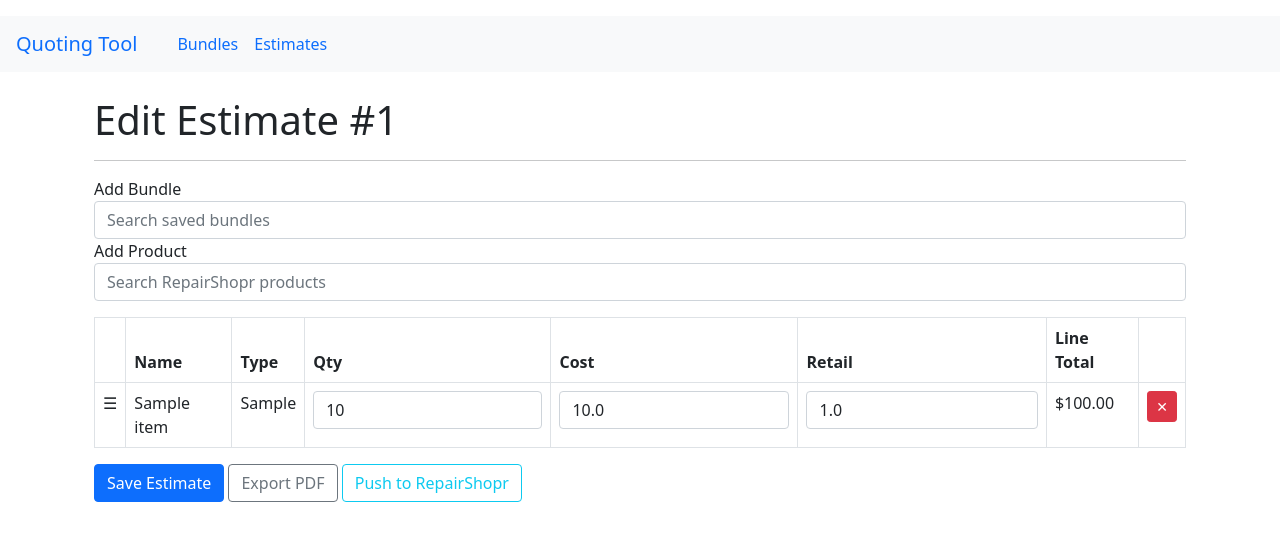
After one commit to razenoth/bundles, a Flask app: page /estimates/1/edit in a window 1280 px wide. The commit adds this page. Shown: the top 541 px of the page. Run offline with Flask 3, Linux system fonts and the light colour scheme; tables that the repository leaves empty hold one stand-in row (values such as "Sample post").

Commit message:
Enhance RepairShopr live‐search: include description, cost & retail; fix query param

```diff
--- a/app/estimates/routes.py
+++ b/app/estimates/routes.py
@@ -1,13 +1,17 @@
 from flask import Blueprint, render_template, request, jsonify, url_for, redirect, flash
 from app import db
 from app.models import Estimate, EstimateItem, Bundle
-from app.estimates.utils import search_products, clone_bundle_to_items
+from app.estimates.utils import (
+    search_products,
+    search_customers_util,
+    clone_bundle_to_items
+)
 
-bp = Blueprint('estimates', __name__, template_folder='templates/estimates')
+bp = Blueprint('estimates', __name__)  # will use app/templates/estimates/*.html
 
 @bp.route('/')
 def list_estimates():
-    ests = Estimate.query.all()
+    ests = Estimate.query.order_by(Estimate.id.desc()).all()
     return render_template('estimates/list.html', estimates=ests)
 
 @bp.route('/<int:estimate_id>')
@@ -20,35 +24,75 @@ def delete_estimate(estimate_id):
     est = Estimate.query.get_or_404(estimate_id)
     db.session.delete(est)
     db.session.commit()
-    flash('Estimate deleted','success')
+    flash('Estimate deleted', 'success')
     return redirect(url_for('estimates.list_estimates'))
+
+@bp.route('/create', methods=['GET'])
+def create_estimate():
+    """Auto-create an empty draft and redirect to its edit form."""
+    est = Estimate(
+        customer_id      = None,
+        customer_name    = '',
+        customer_address = '',
+        status           = 'draft'
+    )
+    db.session.add(est)
+    db.session.commit()
+    return redirect(url_for('estimates.edit_estimate', estimate_id=est.id))
+
+@bp.route('/<int:estimate_id>/edit', methods=['GET', 'POST'])
+def edit_estimate(estimate_id):
+    est = Estimate.query.get_or_404(estimate_id)
+    if request.method == 'POST':
+        data = request.get_json() or request.form
+        est.customer_id      = data['customer_id']
+        est.customer_name    = data['customer_name']
+        est.customer_address = data.get('customer_address')
+        est.status           = data.get('status', est.status)
+        db.session.commit()
+        return jsonify(success=True)
+    return render_template('estimates/form.html', estimate=est)
+
+@bp.route('/search-customer')
+def search_customer():
+    q = request.args.get('q', '')
+    results = search_customers_util(q)
+    return jsonify(customers=results)
 
 @bp.route('/search')
 def search_for_items():
-    q = request.args.get('q','')
-    prods = search_products(q)
+    q = request.args.get('q', '')
+    prods   = search_products(q)
     bundles = Bundle.query.filter(Bundle.name.ilike(f'%{q}%')).all()
-    b_list = [{'id':b.id,'name':b.name,'type':'bundle'} for b in bundles]
-    return jsonify({'products':prods,'bundles':b_list})
+    b_list  = [{'id': b.id, 'name': b.name, 'type': 'bundle'} for b in bundles]
+    return jsonify({'products': prods, 'bundles': b_list})
 
 @bp.route('/<int:estimate_id>/add-item', methods=['POST'])
 def add_estimate_item(estimate_id):
     data = request.get_json()
-    est = Estimate.query.get_or_404(estimate_id)
-    if data.get('type')=='bundle':
+    est  = Estimate.query.get_or_404(estimate_id)
+
+    if data.get('type') == 'bundle':
         bundle = Bundle.query.get_or_404(data['id'])
-        items = clone_bundle_to_items(bundle, est)
+        items  = clone_bundle_to_items(bundle, est)
         db.session.add_all(items)
-    else:
-        prod = search_products(data.get('name',''))[0]
-        db.session.add(EstimateItem(
-            estimate_id=est.id,
-            description=prod['name'],
-            quantity=1,
-            unit_price=prod['unit_price']
-        ))
+        db.session.commit()
+        return jsonify(success=True, added=[i.id for i in items])
+
+    it = EstimateItem(
+        estimate_id = estimate_id,
+        type        = data['type'],
+        object_id   = data['id'],
+        name        = data['name'],
+        description = data.get('description'),
+        quantity    = data.get('quantity', 1),
+        unit_price  = data.get('unit_price', 0.0),
+        retail      = data.get('retail', data.get('unit_price', 0.0)),
+        notes       = data.get('notes', '')
+    )
+    db.session.add(it)
     db.session.commit()
-    return jsonify(success=True)
+    return jsonify(item_id=it.id, success=True)
 
 @bp.route('/<int:estimate_id>/remove-item/<int:item_id>', methods=['POST'])
 def remove_estimate_item(estimate_id, item_id):
@@ -60,9 +104,10 @@ def remove_estimate_item(estimate_id, item_id):
 @bp.route('/<int:estimate_id>/update-item/<int:item_id>', methods=['POST'])
 def update_estimate_item(estimate_id, item_id):
     data = request.get_json()
-    it = EstimateItem.query.get_or_404(item_id)
+    it   = EstimateItem.query.get_or_404(item_id)
     it.quantity   = data.get('quantity', it.quantity)
     it.unit_price = data.get('unit_price', it.unit_price)
+    it.retail     = data.get('retail', it.retail)
     it.notes      = data.get('notes', it.notes)
     db.session.commit()
     return jsonify(success=True)
--- a/app/templates/bundles/edit.html
+++ b/app/templates/bundles/edit.html
@@ -54,7 +54,7 @@
       </td>
       <td>
         <input type="text" name="cost" class="form-control"
-               value="{{ "{:.2f}".format(item.cost) }}">
+               value="{{ "{:.2f}".format(item.unit_price) }}">
       </td>
       <td>
         <input type="text" name="retail" class="form-control"
--- /dev/null
+++ b/app/templates/estimates/form.html
@@ -0,0 +1,101 @@
+{% extends 'base.html' %}
+{% block content %}
+<div class="container mt-4" data-estimate-id="{{ estimate.id if estimate else '' }}">
+  <h1>
+    {% if estimate %}Edit Estimate #{{ estimate.id }}
+    {% else %}New Estimate{% endif %}
+  </h1>
+
+  <!-- Customer & status fields omitted for brevity -->
+
+  <hr>
+
+  <!-- Bundle search -->
+  <div class="form-group position-relative">
+    <label for="bundle-search">Add Bundle</label>
+    <input
+      type="text"
+      id="bundle-search"
+      class="form-control"
+      placeholder="Search saved bundles"
+      autocomplete="off"
+    >
+    <div
+      id="bundle-suggestions"
+      class="list-group position-absolute w-100"
+      style="z-index:1000;"
+    ></div>
+  </div>
+
+  <!-- Product search -->
+  <div class="form-group position-relative">
+    <label for="product-search">Add Product</label>
+    <input type="text" id="product-search" class="form-control"
+           placeholder="Search RepairShopr products" autocomplete="off">
+    <div id="product-suggestions" class="list-group"></div>
+  </div>
+
+  <!-- Line items with drag-and-drop -->
+  <table class="table table-bordered mt-3" id="items-table">
+    <thead>
+      <tr>
+        <th></th>
+        <th>Name</th>
+        <th>Type</th>
+        <th>Qty</th>
+        <th>Cost</th>
+        <th>Retail</th>
+        <th>Line Total</th>
+        <th></th>
+      </tr>
+    </thead>
+    <tbody id="items-body">
+      {% if estimate %}
+        {% for it in estimate.items %}
+        <tr data-item-id="{{ it.id }}" class="draggable">
+          <td class="drag-handle">☰</td>
+          <td>{{ it.name }}</td>
+          <td>{{ it.type }}</td>
+          <td><input type="number" class="form-control qty" value="{{ it.quantity }}"></td>
+          <td><input type="number" class="form-control unit-price" step="0.01" value="{{ it.unit_price }}"></td>
+          <td><input type="number" class="form-control retail" step="0.01" value="{{ it.retail }}"></td>
+          <td class="line-total">${{ '%.2f'|format(it.quantity * it.unit_price) }}</td>
+          <td>
+            {% if it.type=='bundle' %}
+            <button class="btn btn-sm btn-link toggle-bundle">Show/Hide Items</button>
+            {% endif %}
+            <button class="btn btn-sm btn-danger remove-item">✕</button>
+          </td>
+        </tr>
+        {% if it.type=='bundle' %}
+        {% for sub in it.bundle_items %}
+        <tr data-parent-id="{{ it.id }}" class="bundle-item draggable">
+          <td class="drag-handle">☰</td>
+          <td class="pl-4">{{ sub.name }}</td>
+          <td>item</td>
+          <td><input type="number" class="form-control qty" value="{{ sub.quantity }}"></td>
+          <td><input type="number" class="form-control unit-price" step="0.01" value="{{ sub.unit_price }}"></td>
+          <td><input type="number" class="form-control retail" step="0.01" value="{{ sub.retail }}"></td>
+          <td class="line-total">${{ '%.2f'|format(sub.quantity * sub.unit_price) }}</td>
+          <td><button class="btn btn-sm btn-danger remove-item">✕</button></td>
+        </tr>
+        {% endfor %}
+        {% endif %}
+        {% endfor %}
+      {% endif %}
+    </tbody>
+    <tfoot>
+      <!-- totals rows unchanged -->
+    </tfoot>
+  </table>
+
+  <!-- Save/Export/Push buttons unchanged -->
+  <div class="mt-3">
+    <button id="save-estimate" class="btn btn-primary">Save Estimate</button>
+    <button id="export-pdf"   class="btn btn-outline-secondary">Export PDF</button>
+    <button id="push-rs"      class="btn btn-outline-info">Push to RepairShopr</button>
+  </div>
+</div>
+
+<script src="{{ url_for('static', filename='js/estimates.js') }}"></script>
+{% endblock %}
--- a/run.py
+++ b/run.py
@@ -1,6 +1,8 @@
-from app import create_app
+from app import create_app, db
+from flask_migrate import Migrate
 
 app = create_app()
+migrate = Migrate(app, db)
 
 if __name__ == '__main__':
     app.run(host='0.0.0.0')
--- a/static/js/estimates.js
+++ b/static/js/estimates.js
@@ -1,48 +1,247 @@
-document.addEventListener('DOMContentLoaded', ()=>{
-  const searchInput = document.querySelector('#item-search');
-  const resultsList = document.querySelector('#search-results');
-  const itemsTable  = document.querySelector('#line-items tbody');
+// static/js/estimates.js
+document.addEventListener('DOMContentLoaded', () => {
+  const estId = document.querySelector('[data-estimate-id]').dataset.estimateId;
 
-  searchInput.addEventListener('input', async e => {
-    const q = e.target.value;
-    if (!q) { resultsList.innerHTML=''; return; }
-    const res = await fetch(`/estimates/search?q=${encodeURIComponent(q)}`);
-    const {products, bundles} = await res.json();
-    resultsList.innerHTML = '';
-    for(let item of [...products, ...bundles]){
-      let li = document.createElement('li');
-      li.className = 'list-group-item';
-      li.textContent = item.name;
-      li.dataset.id   = item.id;
-      li.dataset.type = item.type;
-      resultsList.append(li);
+  // Debounce helper
+  function debounce(fn, delay = 300) {
+    let timer;
+    return (...args) => {
+      clearTimeout(timer);
+      timer = setTimeout(() => fn(...args), delay);
+    };
+  }
+
+  // --- Save button (PATCH existing estimate) ---
+  document.getElementById('save-estimate').addEventListener('click', async () => {
+    const payload = {
+      customer_id:      document.getElementById('customer-id').value,
+      customer_name:    document.getElementById('customer-search').value,
+      customer_address: document.getElementById('customer-address').textContent,
+      status:           document.getElementById('status').value
+    };
+    const res = await fetch(`/estimates/${estId}/edit`, {
+      method:  'POST',
+      headers: { 'Content-Type': 'application/json' },
+      body:    JSON.stringify(payload)
+    });
+    if (res.ok) {
+      alert('Estimate saved successfully');
+    } else {
+      alert('Error saving estimate');
+      console.error(await res.text());
     }
   });
 
-  resultsList.addEventListener('click', async e => {
-    if(e.target.tagName!=='LI') return;
-    await fetch(`/estimates/${estimateId}/add-item`, {
+  // --- Bundle search + delegated click ---
+  const bsIn  = document.getElementById('bundle-search');
+  const bsSug = document.getElementById('bundle-suggestions');
+  bsIn.addEventListener('input', debounce(async () => {
+    const q = bsIn.value.trim();
+    if (!q) {
+      bsSug.innerHTML = '';
+      return;
+    }
+    const res = await fetch(`/bundles/search-bundles?q=${encodeURIComponent(q)}`);
+    const { bundles } = await res.json();
+    bsSug.innerHTML = bundles.map(b => `
+      <a href="#" class="list-group-item list-group-item-action"
+         data-id="${b.id}" data-name="${b.name}">
+        ${b.name}
+      </a>
+    `).join('');
+  }));
+  bsSug.addEventListener('click', e => {
+    const a = e.target.closest('a');
+    if (!a) return;
+    e.preventDefault();
+    const data = { id: +a.dataset.id, name: a.dataset.name, type: 'bundle' };
+    addItem(data);
+    bsSug.innerHTML = '';
+    bsIn.value = '';
+  });
+
+  // --- Product search + delegated click ---
+  const psIn  = document.getElementById('product-search');
+  const psSug = document.getElementById('product-suggestions');
+  psIn.addEventListener('input', debounce(async () => {
+    const q = psIn.value.trim();
+    if (!q) {
+      psSug.innerHTML = '';
+      return;
+    }
+    const res = await fetch(`/estimates/search?q=${encodeURIComponent(q)}`);
+    const { products } = await res.json();
+    psSug.innerHTML = products.map(p => `
+      <a href="#" class="list-group-item list-group-item-action"
+         data-id="${p.id}" data-name="${p.name}"
+         data-unit_price="${p.unit_price}">
+        ${p.name}
+      </a>
+    `).join('');
+  }));
+  psSug.addEventListener('click', e => {
+    const a = e.target.closest('a');
+    if (!a) return;
+    e.preventDefault();
+    const data = {
+      id: +a.dataset.id,
+      name: a.dataset.name,
+      type: 'product',
+      unit_price: +a.dataset.unit_price,
+      retail: +a.dataset.unit_price
+    };
+    addItem(data);
+    psSug.innerHTML = '';
+    psIn.value = '';
+  });
+
+  // --- Add line item via AJAX ---
+  async function addItem(data) {
+    console.log('addItem called, estId=', estId, 'data=', data);
+    if (!estId) return;
+    const res = await fetch(`/estimates/${estId}/add-item`, {
+      method:  'POST',
+      headers: { 'Content-Type': 'application/json' },
+      body:    JSON.stringify(data)
+    });
+    if (!res.ok) return;
+    const payload = await res.json();
+    const row = await buildRow(payload, data);
+    document.getElementById('items-body').appendChild(row);
+    recalc();
+    attachDragHandlers(row);
+  }
+
+  // --- Build a new table row for the added item ---
+  async function buildRow({ item_id }, data) {
+    const tr = document.createElement('tr');
+    tr.classList.add('draggable');
+    tr.draggable = true;
+    tr.dataset.itemId = item_id;
+
+    // Drag handle
+    const dragTd = document.createElement('td');
+    dragTd.className = 'drag-handle';
+    dragTd.textContent = '☰';
+    tr.appendChild(dragTd);
+
+    // Name & type
+    for (let key of ['name', 'type']) {
+      const td = document.createElement('td');
+      td.textContent = data[key];
+      tr.appendChild(td);
+    }
+
+    // Qty, cost, retail inputs
+    for (let field of ['quantity', 'unit_price', 'retail']) {
+      const td  = document.createElement('td');
+      const inp = document.createElement('input');
+      inp.type      = 'number';
+      inp.step      = (field==='quantity' ? '1' : '0.01');
+      inp.className = 'form-control ' +
+        (field==='quantity' ? 'qty' : field.replace('_','-'));
+      inp.value     = data[field] ?? (field==='quantity' ? 1 : 0);
+      td.appendChild(inp);
+      tr.appendChild(td);
+    }
+
+    // Line total
+    const lineTd = document.createElement('td');
+    lineTd.className = 'line-total';
+    lineTd.textContent = `$${(
+      (data.quantity||1) * (data.unit_price||0)
+    ).toFixed(2)}`;
+    tr.appendChild(lineTd);
+
+    // Actions (toggle bundle / remove)
+    const actTd = document.createElement('td');
+    if (data.type === 'bundle') {
+      const toggleBtn = document.createElement('button');
+      toggleBtn.className = 'btn btn-sm btn-link toggle-bundle';
+      toggleBtn.textContent = 'Show/Hide Items';
+      actTd.appendChild(toggleBtn);
+    }
+    const remBtn = document.createElement('button');
+    remBtn.className = 'btn btn-sm btn-danger remove-item';
+    remBtn.textContent = '✕';
+    actTd.appendChild(remBtn);
+    tr.appendChild(actTd);
+
+    return tr;
+  }
+
+  // --- Recalculate totals ---
+  function recalc() {
+    let totalCost   = 0;
+    let totalRetail = 0;
+    document.querySelectorAll('#items-body tr').forEach(row => {
+      const q   = +row.querySelector('.qty').value || 0;
+      const c   = +row.querySelector('.unit-price').value || 0;
+      const r   = +row.querySelector('.retail').value || 0;
+      const lt  = q * c;
+      totalCost   += lt;
+      totalRetail += q * r;
+      row.querySelector('.line-total')
+         .textContent = `$${lt.toFixed(2)}`;
+    });
+    document.getElementById('total-cost').textContent   = `$${totalCost.toFixed(2)}`;
+    document.getElementById('total-retail').textContent = `$${totalRetail.toFixed(2)}`;
+    document.getElementById('total-profit').textContent = `$${(totalRetail - totalCost).toFixed(2)}`;
+  }
+
+  // --- Inline edit, remove, toggle handlers ---
+  const body = document.getElementById('items-body');
+  body.addEventListener('click', async e => {
+    if (e.target.matches('.remove-item')) {
+      const row = e.target.closest('tr');
+      await fetch(`/estimates/${estId}/remove-item/${row.dataset.itemId}`, { method: 'POST' });
+      row.remove();
+      recalc();
+    }
+    if (e.target.matches('.toggle-bundle')) {
+      const parentId = e.target.closest('tr').dataset.itemId;
+      document.querySelectorAll(`tr[data-parent-id="${parentId}"]`)
+        .forEach(r => r.style.display = r.style.display === 'none' ? '' : 'none');
+    }
+  });
+  body.addEventListener('change', async e => {
+    if (!e.target.matches('.qty, .unit-price, .retail')) return;
+    const row = e.target.closest('tr');
+    const id  = row.dataset.itemId;
+    const payload = {
+      quantity:   +row.querySelector('.qty').value,
+      unit_price: +row.querySelector('.unit-price').value,
+      retail:     +row.querySelector('.retail').value
+    };
+    await fetch(`/estimates/${estId}/update-item/${id}`, {
       method:'POST',
       headers:{'Content-Type':'application/json'},
-      body: JSON.stringify({id:e.target.dataset.id, type:e.target.dataset.type, name:e.target.textContent})
+      body:JSON.stringify(payload)
     });
-    location.reload();
+    recalc();
   });
 
-  itemsTable.addEventListener('click', async e=>{
-    if(!e.target.classList.contains('remove-item')) return;
-    const row = e.target.closest('tr'), id=row.dataset.itemId;
-    await fetch(`/estimates/${estimateId}/remove-item/${id}`,{method:'POST'});
-    row.remove();
-  });
+  // --- Drag & drop setup ---
+  function attachDragHandlers(row) {
+    row.addEventListener('dragstart', e => {
+      e.dataTransfer.effectAllowed = 'move';
+      e.dataTransfer.setData('text/plain', null);
+      window.dragSrc = row;
+    });
+    row.addEventListener('dragover', e => {
+      e.preventDefault();
+    });
+    row.addEventListener('drop', e => {
+      e.stopPropagation();
+      const src = window.dragSrc;
+      if (src && src !== row) {
+        row.parentNode.insertBefore(src, row.nextSibling);
+      }
+    });
+  }
+  document.querySelectorAll('#items-body .draggable')
+    .forEach(r => attachDragHandlers(r));
 
-  itemsTable.addEventListener('change', async e=>{
-    const field = e.target.dataset.field, value=e.target.value;
-    const row = e.target.closest('tr'), id=row.dataset.itemId;
-    await fetch(`/estimates/${estimateId}/update-item/${id}`,{
-      method:'POST',
-      headers:{'Content-Type':'application/json'},
-      body: JSON.stringify({[field]:value})
-    });
-  });
-});
+  // Initial calculation
+  recalc();
+}); // end DOMContentLoaded
```
Also changed, not shown: app/api/repairshopr.py (+36 -27 lines), app/bundles/routes.py (+13 -3 lines), app/estimates/models.py (added, +35 -0 lines), app/estimates/utils.py (+29 -6 lines), app/models.py (+50 -24 lines), app/templates/estimates/list.html (+34 -12 lines), 1 other file.
